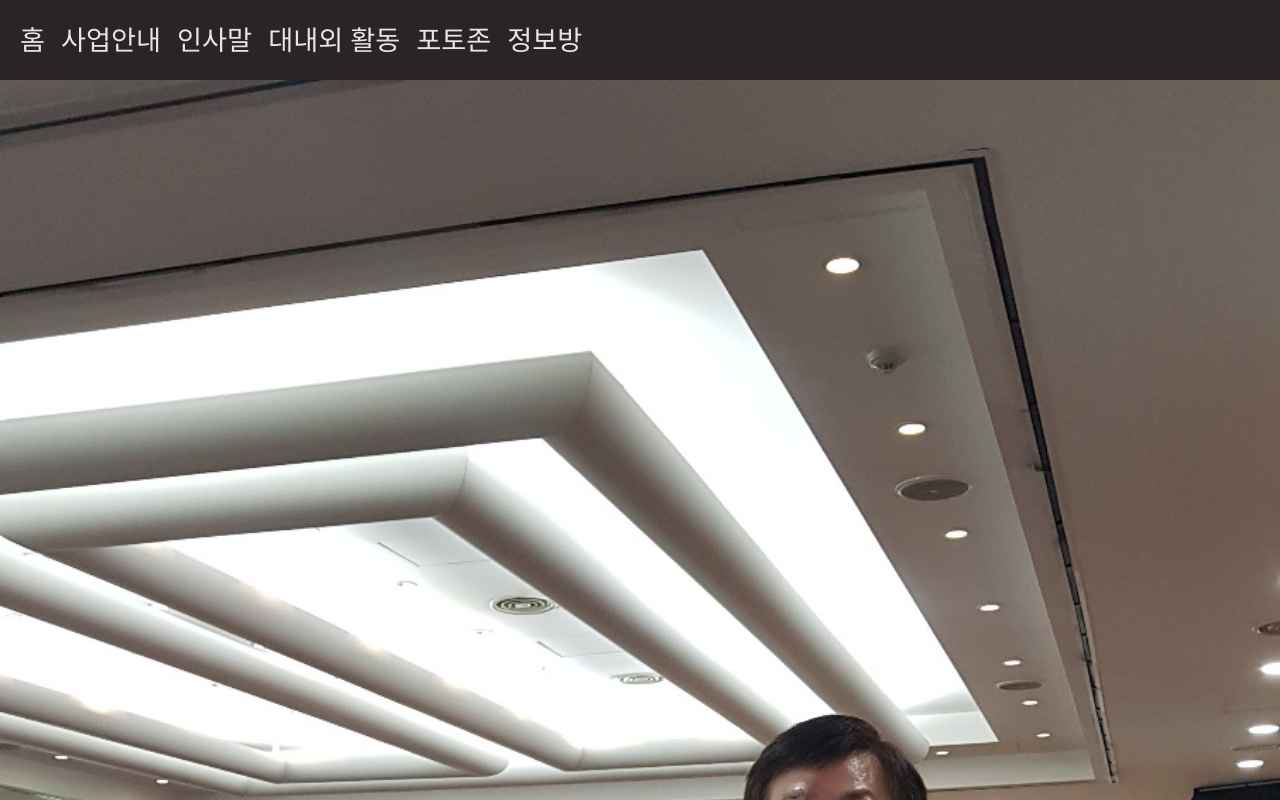
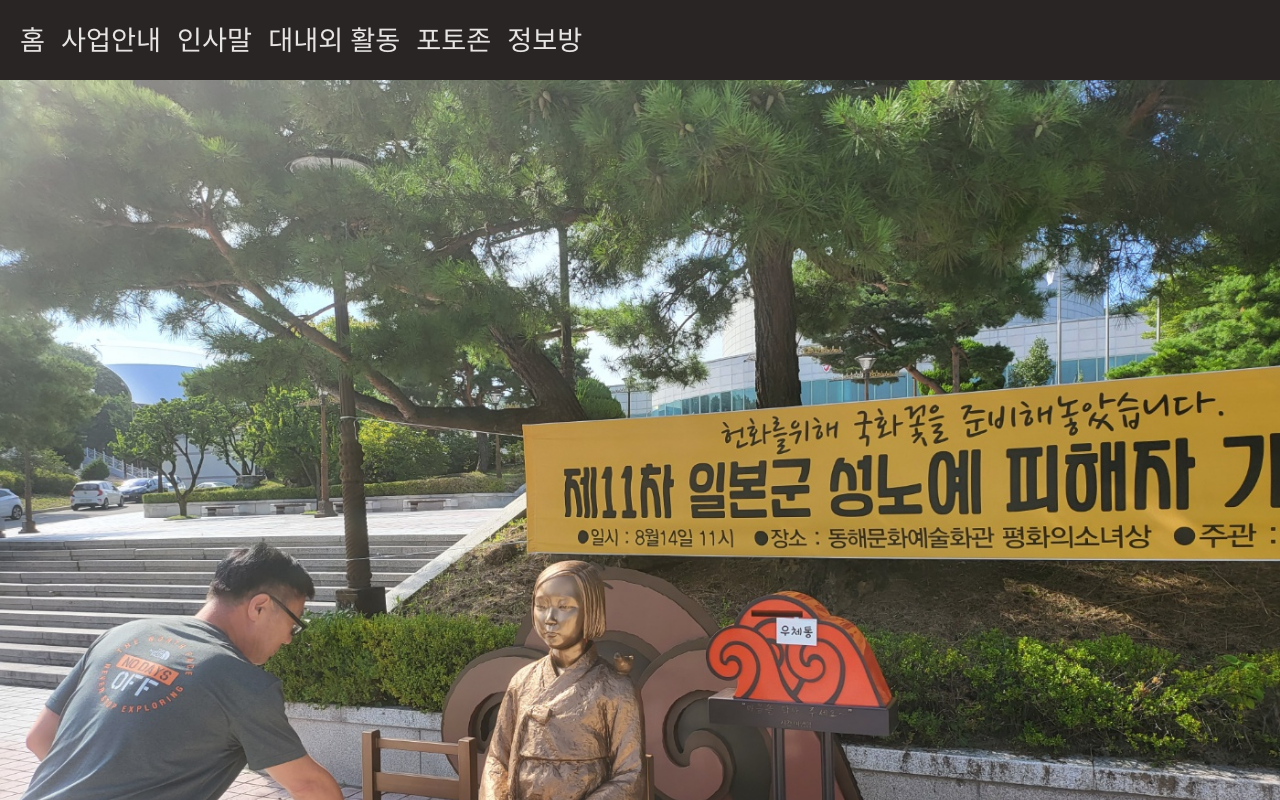
Before and after one commit to hjiwon/father2, a Next.js app: page /photozone in a window 1280 px wide. Shown: the top 800 px of the page. Built offline with nearby package versions, Linux system fonts and the light colour scheme.

Commit message:
feat: add some features

```diff
--- a/src/app/notion/page.jsx
+++ b/src/app/notion/page.jsx
@@ -8,6 +8,7 @@ const Notion = async () => {
     auth: process.env.NOTION_KEY
   })
   const databaseId = process.env.NOTION_DATABASE_ID
+
   let error;
 
   await notion.databases.query({
@@ -18,6 +19,7 @@ const Notion = async () => {
     console.log(err)
     error = true;
   })
+
   const result = notionData?.map((item, index) => {
 
     const tag = item.properties.Tag.multi_select[0]?.name;
--- a/src/app/photozone/page.jsx
+++ b/src/app/photozone/page.jsx
@@ -5,6 +5,7 @@ const Photozone = () => {
     <div className="">
 
       <div className="flex flex-col items-center">
+        <Image className="w-full" src="/picture7.jpeg" alt="" width={1100} height={1100}/>
         <Image className="w-full" src="/picture1.jpeg" alt="" width={1100} height={1100}/>
         <Image className="w-full" src="/picture2.jpeg" alt="" width={1100} height={1100}/>
         <Image className="w-full" src="/picture3.jpeg" alt="" width={1100} height={1100}/>
```
Also changed, not shown: public/picture7.jpeg (added).
